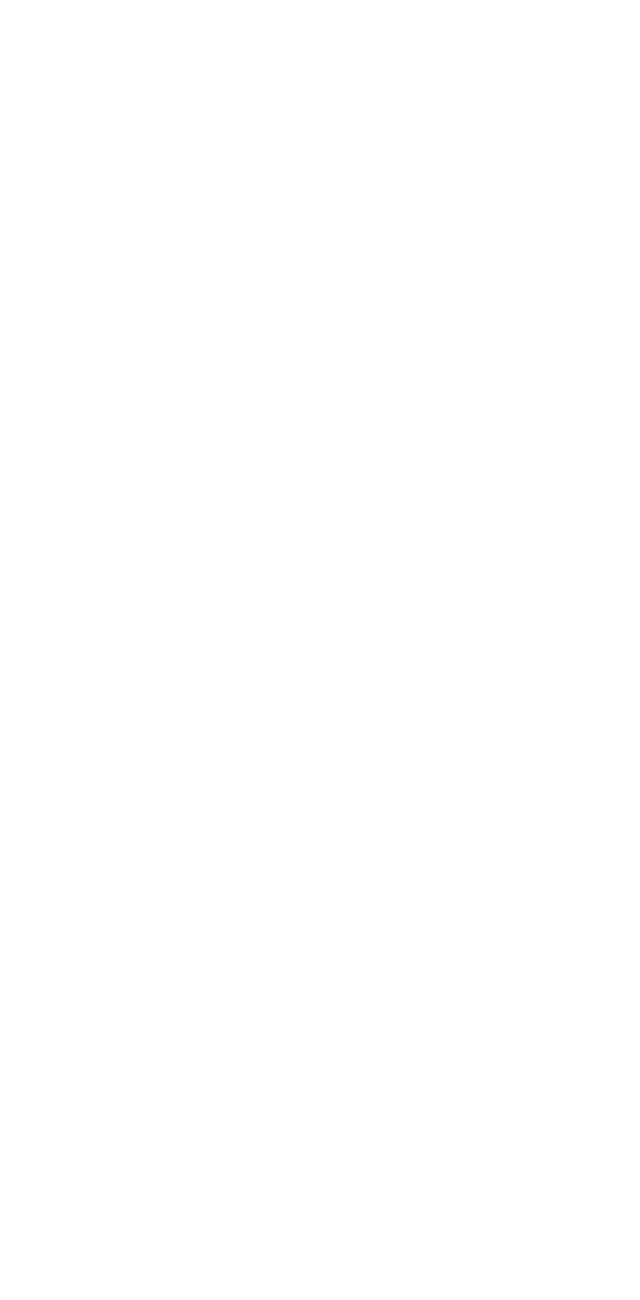
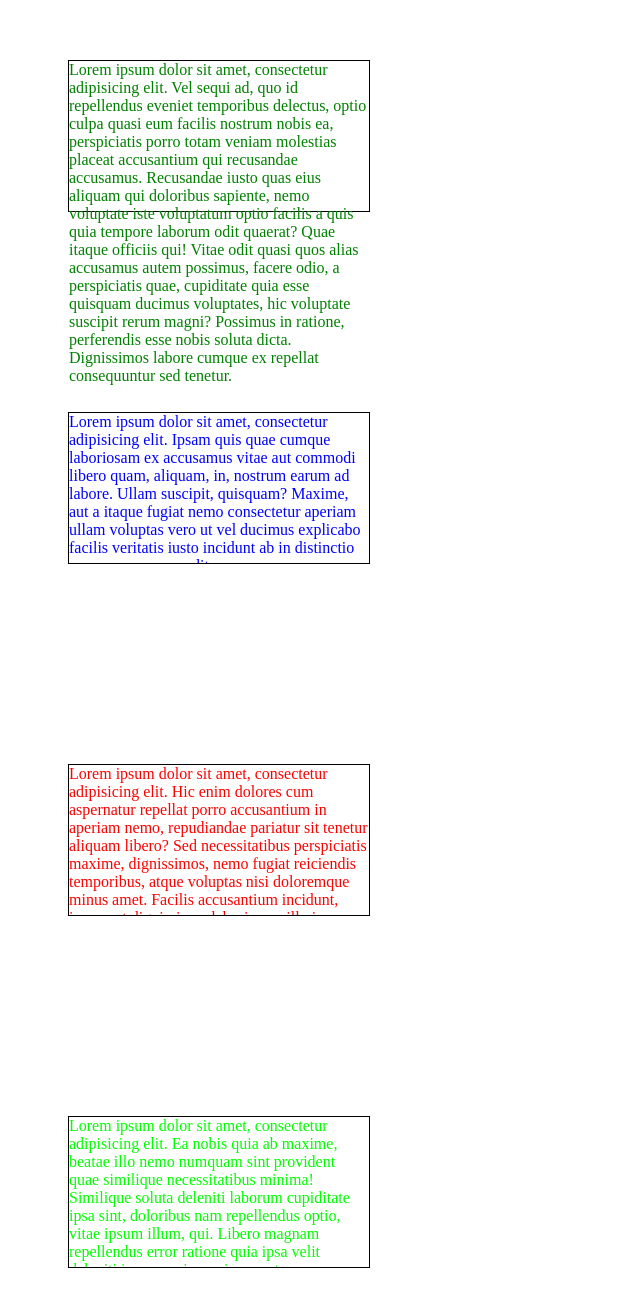
Before and after one commit to BuryPL/CSS-zaawansowany, a plain HTML site: page 8-przepelnienie-elementu/index.html in a window 1280 px wide. Shown: the whole page, without its empty margins (0-640 px from the left). Before the commit the page ends 800 px from the top, so only its background shows below. Drawn offline with Linux system fonts and the light colour scheme.

Commit message:
overflow_vis_hid_scr_auto

```diff
--- a/8-przepelnienie-elementu/css/style.css
+++ b/8-przepelnienie-elementu/css/style.css
@@ -0,0 +1,27 @@
+.box {
+    width: 300px;
+    height: 150px;
+    margin: 60px;
+    margin-bottom: 200px;
+    border: 1px solid black;
+}
+
+#visible {
+    color: green;
+    overflow: visible;
+}
+
+#hidden {
+    color: blue;
+    overflow: hidden;
+}
+
+#scroll {
+    color: red;
+    overflow: scroll;
+}
+
+#auto {
+    color: lime;
+    overflow: auto;
+}
--- a/8-przepelnienie-elementu/index.html
+++ b/8-przepelnienie-elementu/index.html
@@ -7,5 +7,21 @@
 </head>
 <body>
 
+   <p id="visible" class="box">
+   Lorem ipsum dolor sit amet, consectetur adipisicing elit. Vel sequi ad, quo id repellendus eveniet temporibus delectus, optio culpa quasi eum facilis nostrum nobis ea, perspiciatis porro totam veniam molestias placeat accusantium qui recusandae accusamus. Recusandae iusto quas eius aliquam qui doloribus sapiente, nemo voluptate iste voluptatum optio facilis a quis quia tempore laborum odit quaerat? Quae itaque officiis qui! Vitae odit quasi quos alias accusamus autem possimus, facere odio, a perspiciatis quae, cupiditate quia esse quisquam ducimus voluptates, hic voluptate suscipit rerum magni? Possimus in ratione, perferendis esse nobis soluta dicta. Dignissimos labore cumque ex repellat consequuntur sed tenetur.
+   </p>
+
+   <p id="hidden" class="box">
+   Lorem ipsum dolor sit amet, consectetur adipisicing elit. Ipsam quis quae cumque laboriosam ex accusamus vitae aut commodi libero quam, aliquam, in, nostrum earum ad labore. Ullam suscipit, quisquam? Maxime, aut a itaque fugiat nemo consectetur aperiam ullam voluptas vero ut vel ducimus explicabo facilis veritatis iusto incidunt ab in distinctio quae cumque, expedita cum esse nam perferendis. Fugiat aspernatur vel modi quo, reiciendis commodi ut soluta, veniam, praesentium aliquid iusto nostrum ea, quas porro sit. Totam doloremque, inventore, ea earum tempore illum illo. Voluptatem laborum, voluptates eum, dolor incidunt ipsum, obcaecati beatae consectetur ab ratione corrupti ad nemo non.
+   </p>
+
+   <p id="scroll" class="box">
+   Lorem ipsum dolor sit amet, consectetur adipisicing elit. Hic enim dolores cum aspernatur repellat porro accusantium in aperiam nemo, repudiandae pariatur sit tenetur aliquam libero? Sed necessitatibus perspiciatis maxime, dignissimos, nemo fugiat reiciendis temporibus, atque voluptas nisi doloremque minus amet. Facilis accusantium incidunt, ipsam, at dignissimos laboriosam illo ipsa excepturi tempore, perspiciatis consequuntur sint dolorum laborum, ratione? Repudiandae nostrum sed necessitatibus rerum perferendis, dicta accusantium a tenetur consequuntur, nesciunt quia consectetur deserunt magnam ipsum ab neque totam? Deleniti velit voluptas temporibus, nostrum in quibusdam, minus ad! Laborum quae quibusdam, voluptatem, provident iure architecto facilis quidem ratione expedita quisquam asperiores doloribus.
+   </p>
+
+   <p id="auto" class="box">
+   Lorem ipsum dolor sit amet, consectetur adipisicing elit. Ea nobis quia ab maxime, beatae illo nemo numquam sint provident quae similique necessitatibus minima! Similique soluta deleniti laborum cupiditate ipsa sint, doloribus nam repellendus optio, vitae ipsum illum, qui. Libero magnam repellendus error ratione quia ipsa velit deleniti ipsum, enim, qui rem est earum quos repellat, optio consequuntur repudiandae cum aspernatur eius? Mollitia eligendi molestiae, voluptatum, nihil officiis repellendus sed totam, ratione assumenda vero maxime tempora facilis ipsum obcaecati dolores, tenetur debitis animi eum quo ullam! Dolores, corporis explicabo non mollitia vero blanditiis totam fugiat perferendis soluta possimus unde quam, ratione.
+   </p>
+
 </body>
 </html>
```
